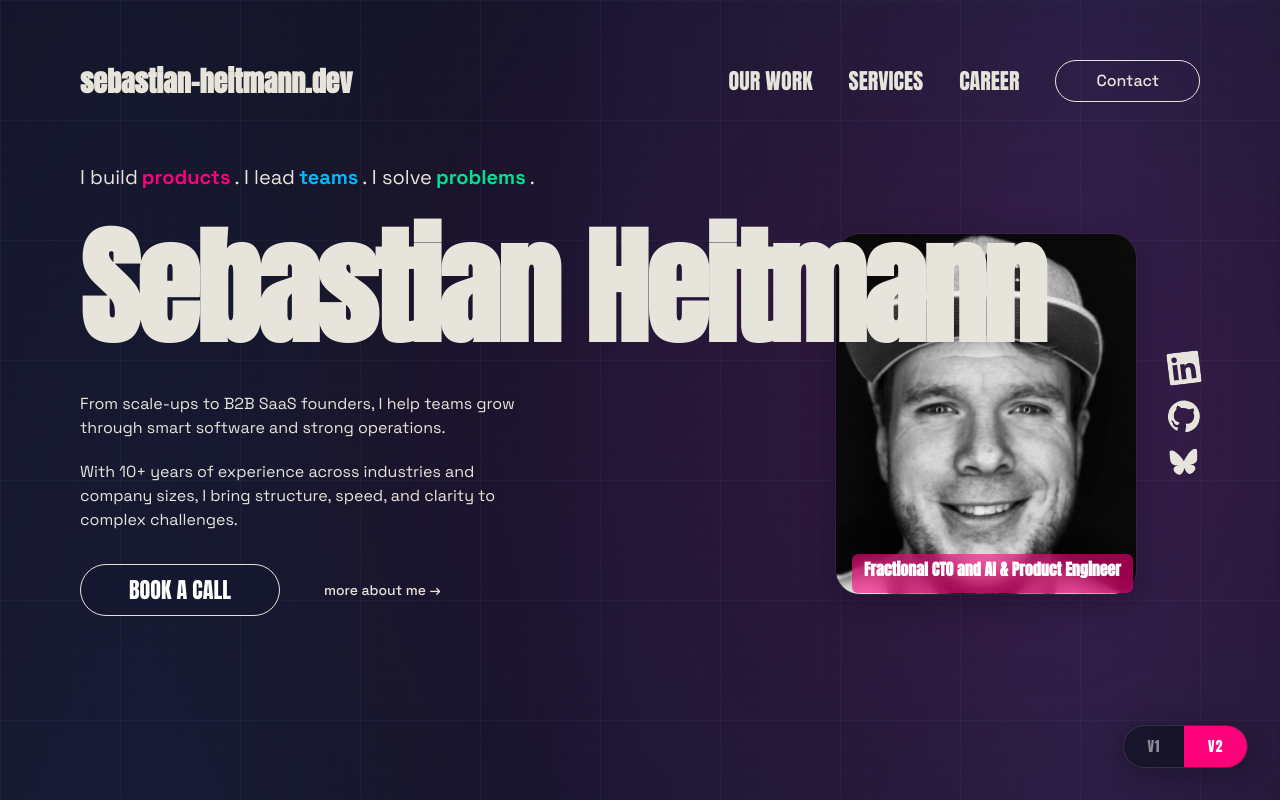
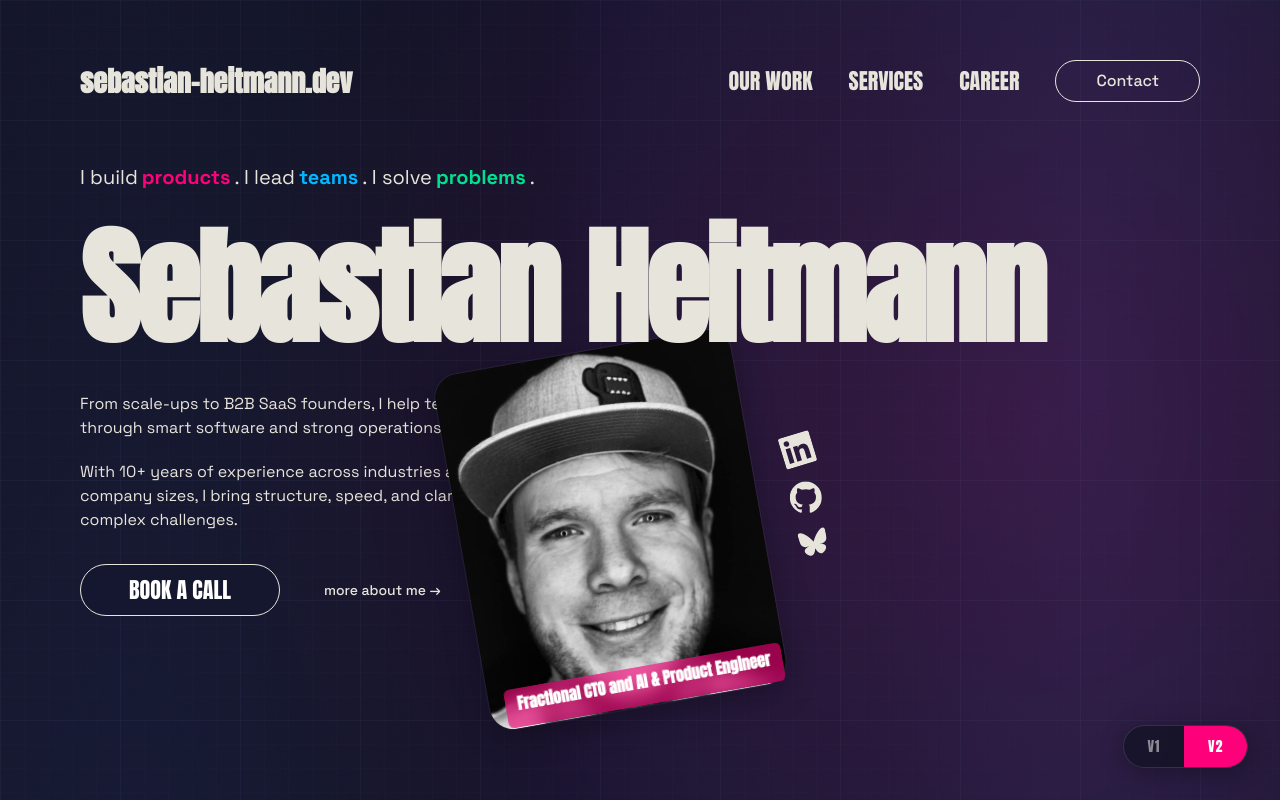
Before and after one commit to DonHeidi/sebastian-heitmann, an Astro site: page /v2 in a window 1280 px wide. Shown: the top 800 px of the page. Built offline with nearby package versions, Linux system fonts and the light colour scheme; Astro itself is replaced by a stand-in of ours.

Commit message:
fix(v2): reposition hero aside — move left, down, rotate -10deg
Photo block now at left: 480px, top: 140px with social icons
sitting below the headline. Rotated ~350deg (-10deg) for a
dynamic, editorial feel.

Co-Authored-By: Claude Opus 4.6 (1M context) <noreply@anthropic.com>

```diff
--- a/src/components/v2/hero.astro
+++ b/src/components/v2/hero.astro
@@ -173,11 +173,12 @@ import picture from '../../assets/fb.jpg';
 
         &-aside {
             position: absolute;
-            right: 0;
-            top: 20px;
+            left: 480px;
+            top: 140px;
             display: flex;
             flex-direction: column;
             gap: 0;
+            transform: rotate(-10deg);
 
             &__social {
                 display: flex;
@@ -286,8 +287,8 @@ import picture from '../../assets/fb.jpg';
             }
 
             &-aside {
-                right: 0;
-                top: 10px;
+                left: 380px;
+                top: 120px;
             }
 
         }
```
